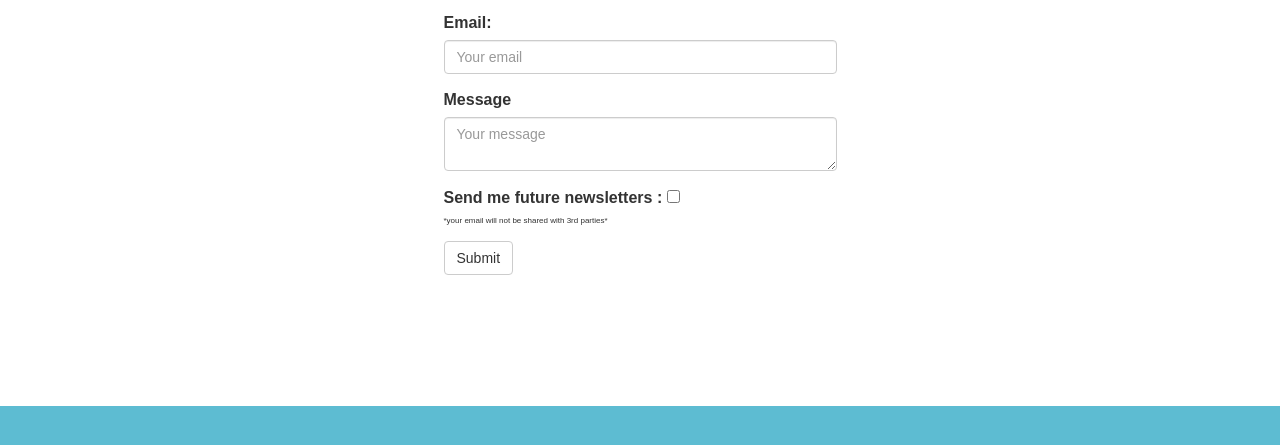
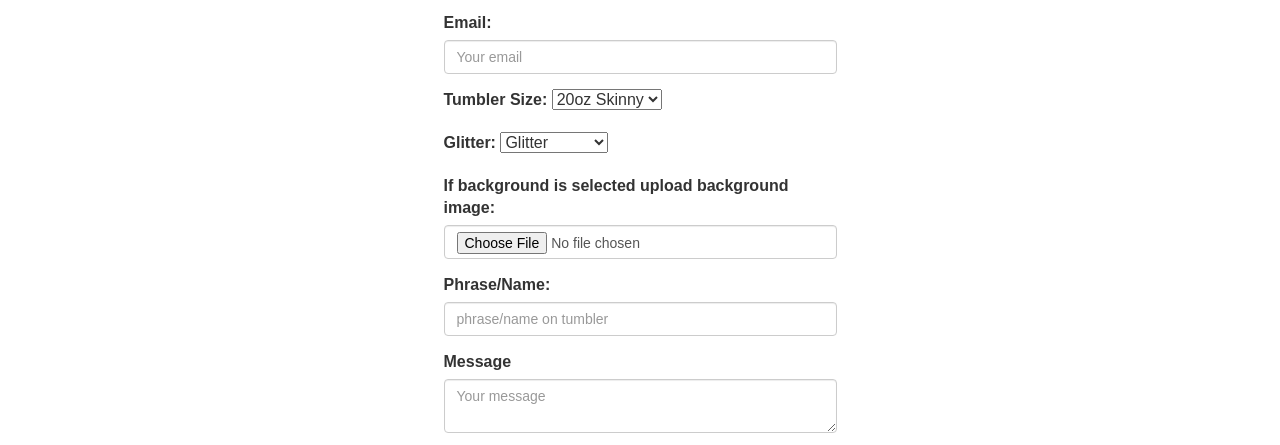
Before and after one commit to RyanGatchel/90-s_Gamer_Girl_Creations, a website: page dist/index.html in a window 1280 px wide. Shown: the part 3057-3502 px from the top of the page. Drawn offline with nearby package versions, Linux system fonts and the light colour scheme; some packages are replaced by stand-ins of ours; a script that the page names is missing.

Commit message:
creating contact form for custom tumbler test

```diff
--- a/dist/index.html
+++ b/dist/index.html
@@ -194,6 +194,43 @@ ps. all cups created have my personal logo at the bottom used as my signature fo
 		</div>
 
 		<div class="form-group">
+			<label for="size">Tumbler Size: </label>
+			<select name="size" id="size" required="">
+				<option value="20oz Skinny" selected="">20oz Skinny</option>
+				<option value="22oz Fatty">22oz Fatty</option>
+				<option value="30oz Curve">30oz Curve</option>
+				<option value="17oz Mason">17oz Mason</option>
+				<option value="20oz Fatty">20oz Fatty</option>
+				<option value="14oz">14oz</option>
+				<option value="12oz">12oz</option>
+				<option value="14oz">14oz</option>
+				<option value="9oz">9oz</option>
+				<option value="18oz">18oz</option>
+				<option value="30oz Skinny">30oz Skinny</option>
+				<option value="12oz">12oz</option>
+			</select>
+		</div>
+
+		<div class="form-group">
+			<label for="size">Glitter: </label>
+			<select name="glitter" id="glitter" required="">
+				<option value="glitter" selected="">Glitter</option>
+				<option value="background">Background</option>
+				<option value="Neither">Neither</option>
+			</select>
+		</div>
+
+		<div class="form-group">
+			<label for="background">If background is selected upload background image: </label>
+			<input type="file" class="form-control" name="upload" id="name" placeholder="phrase/name on tumbler">
+		</div>
+
+		<div class="form-group">
+			<label for="phrase">Phrase/Name: </label>
+			<input type="phrase_name" class="form-control" name="phrase_name" id="name" placeholder="phrase/name on tumbler">
+		</div>
+
+		<div class="form-group">
 			<label for="comment">Message</label>
 			<textarea class="form-control" name="message" placeholder="Your message"></textarea>
 		</div>
```
